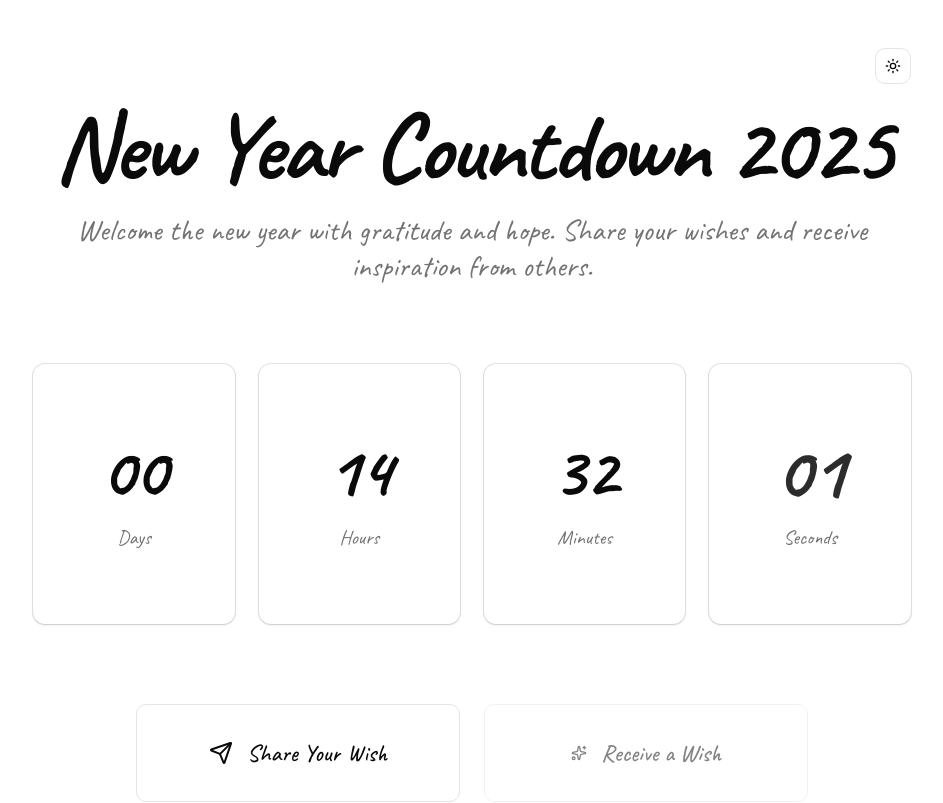
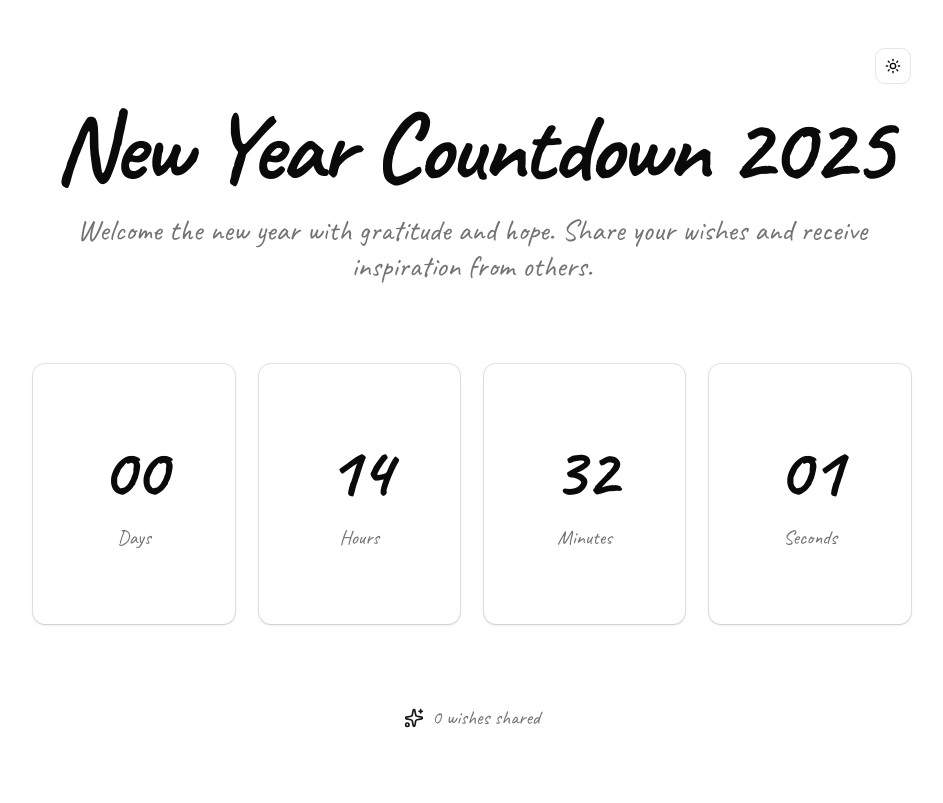
Before and after one commit to shironxn/hellonewyear, a Next.js app: page / in a window 1280 px wide. Shown: the top 803 px of the page, without its empty margins (168-1111 px from the left). Built offline with nearby package versions, Linux system fonts and the light colour scheme; no server answers; the database is empty.

Commit message:
feat: Add a wish counter component and a confetti effect upon successful wish submission, along with minor UI adjustments.

```diff
--- a/package.json
+++ b/package.json
@@ -11,6 +11,8 @@
   },
   "dependencies": {
     "@base-ui/react": "^1.3.0",
+    "@types/canvas-confetti": "^1.9.0",
+    "canvas-confetti": "^1.9.4",
     "class-variance-authority": "^0.7.1",
     "clsx": "^2.1.1",
     "firebase": "^11.1.0",
--- a/src/app/actions.ts
+++ b/src/app/actions.ts
@@ -44,9 +44,6 @@
       });
     });
 
-    // Firebase limitToLast returns them in ascending order of timestamp,
-    // but usually we want to see the latest ones or just a set for random picker.
-    // getWishes is used for the "Receive a Wish" logic which picks random from the list.
     return wishes;
   } catch (error) {
     console.error("Error fetching wishes:", error);
--- a/src/app/page.tsx
+++ b/src/app/page.tsx
@@ -2,6 +2,7 @@
 import { getWishes } from "./actions";
 import { Countdown } from "@/components/countdown";
 import { ThemeToggle } from "@/components/theme-toggle";
+import { WishCounter } from "@/components/wish-counter";
 
 export default async function Home() {
   const wishes = await getWishes();
@@ -26,6 +27,8 @@
           <Countdown />
         </section>
 
+        <WishCounter />
+
         <section className="grid grid-cols-1 sm:grid-cols-2 gap-6 w-full max-w-2xl">
           <CreateWishModal />
           <GetWishModal wishes={wishes} />
--- /dev/null
+++ b/src/components/wish-counter.tsx
@@ -0,0 +1,33 @@
+"use client";
+
+import { useEffect, useState } from "react";
+import { ref, onValue } from "firebase/database";
+import { database } from "@/lib/firebase";
+import { Sparkles } from "lucide-react";
+
+export function WishCounter() {
+  const [count, setCount] = useState<number | null>(null);
+
+  useEffect(() => {
+    const wishesRef = ref(database, "wishes");
+    const unsubscribe = onValue(wishesRef, (snapshot) => {
+      const data = snapshot.val();
+      if (data) {
+        setCount(Object.keys(data).length);
+      } else {
+        setCount(0);
+      }
+    });
+
+    return () => unsubscribe();
+  }, []);
+
+  if (count === null) return null;
+
+  return (
+    <p className="text-muted-foreground text-lg md:text-xl text-center flex items-center justify-center gap-2">
+      <Sparkles className="h-5 w-5 text-primary" />
+      {count} wishes shared
+    </p>
+  );
+}
--- a/src/components/wish.tsx
+++ b/src/components/wish.tsx
@@ -1,7 +1,6 @@
 "use client";
 
 import { createWish, type Wish } from "@/app/actions";
-import React, { useState, useTransition } from "react";
 import { Button } from "@/components/ui/button";
 import {
   Dialog,
@@ -12,11 +11,22 @@
   DialogTrigger,
 } from "@/components/ui/dialog";
 import { Input } from "@/components/ui/input";
+import confetti from "canvas-confetti";
 import { Loader2, Send, Sparkles } from "lucide-react";
+import React, { useState, useTransition } from "react";
 
 function WishForm({ onSuccess }: { onSuccess: () => void }) {
   const [wish, setWish] = useState("");
   const [isPending, startTransition] = useTransition();
+
+  const fireConfetti = () => {
+    confetti({
+      particleCount: 120,
+      spread: 80,
+      origin: { y: 0.6 },
+      colors: ["#FFD700", "#C0C0C0", "#FFFFFF", "#FFE066", "#F0F0F0"],
+    });
+  };
 
   function handleSubmit(e: React.FormEvent) {
     e.preventDefault();
@@ -26,6 +36,7 @@
       const result = await createWish(wish);
       if (result?.success) {
         setWish("");
+        fireConfetti();
         onSuccess();
       }
     });
@@ -38,17 +49,17 @@
         onChange={(e) => setWish(e.target.value)}
         placeholder={`What's your ${new Date().getFullYear() + 1} wish?`}
         disabled={isPending}
-        className="text-center md:text-left"
+        className="text-center md:text-left text-lg md:text-xl py-6"
       />
       <Button
         type="submit"
         disabled={isPending || !wish.trim()}
-        className="w-full"
+        className="w-full py-6 md:py-8 text-lg md:text-xl"
       >
         {isPending ? (
-          <Loader2 className="mr-2 h-4 w-4 animate-spin" />
+          <Loader2 className="mr-2 h-5 w-5 animate-spin" />
         ) : (
-          <Send className="mr-2 h-4 w-4" />
+          <Send className="mr-2 h-5 w-5" />
         )}
         Share Your Wish
       </Button>
@@ -72,14 +83,16 @@
           </button>
         }
       />
-      <DialogContent className="sm:max-w-md">
+      <DialogContent className="sm:max-w-lg">
         <DialogHeader>
-          <DialogTitle>Make a New Year Wish</DialogTitle>
-          <DialogDescription>
-            Let’s start the year with big dreams! Your wish will inspire others.
+          <DialogTitle className="text-xl md:text-2xl">
+            Make a New Year Wish
+          </DialogTitle>
+          <DialogDescription className="text-base md:text-lg">
+            Let's start the year with big dreams! Your wish will inspire others.
           </DialogDescription>
         </DialogHeader>
-        <div className="py-4">
+        <div className="py-6">
           <WishForm onSuccess={() => setOpen(false)} />
         </div>
       </DialogContent>
@@ -96,7 +109,6 @@
     if (wishes.length === 0) return;
 
     startTransition(async () => {
-      // Simulate some anticipation
       await new Promise((resolve) => setTimeout(resolve, 800));
       const randomWish = wishes[Math.floor(Math.random() * wishes.length)];
       setSelectedWish(randomWish);
```
Also changed, not shown: 1 other file (tests, documents, lock files or other folders).
